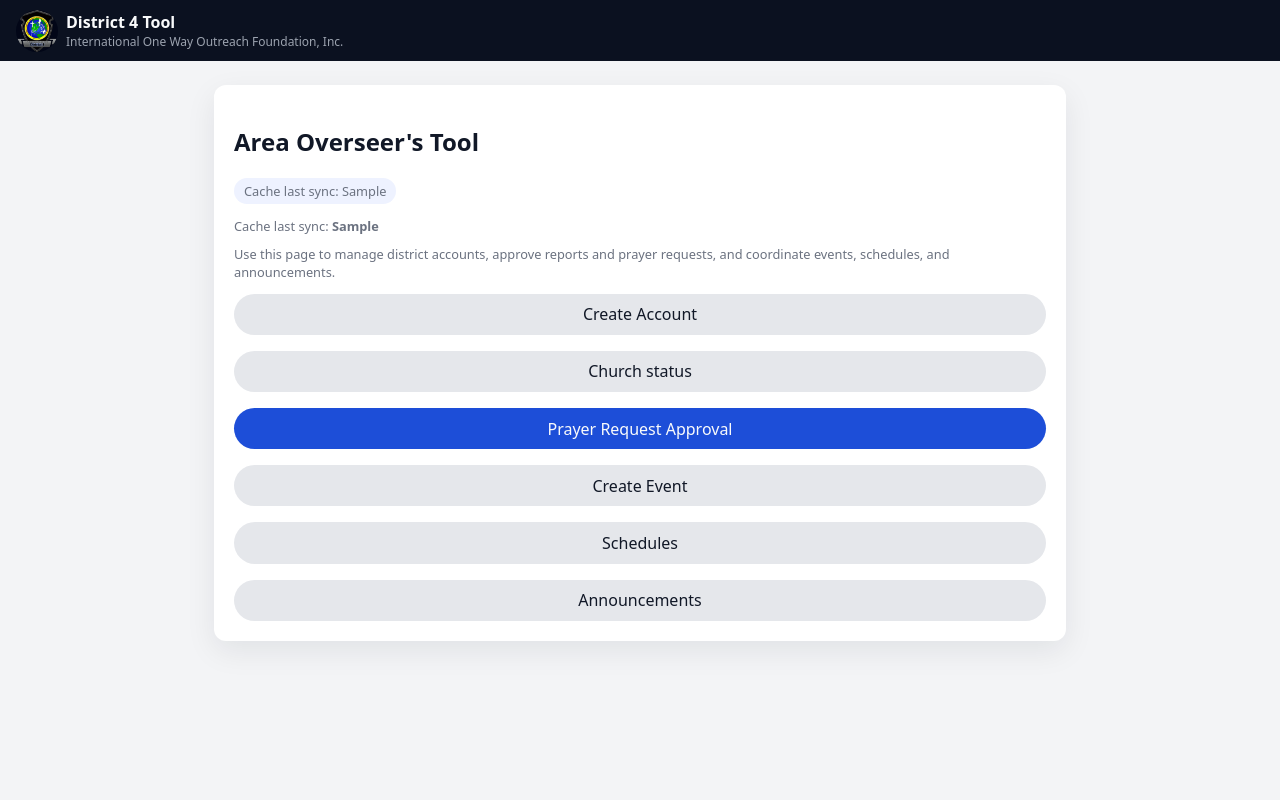
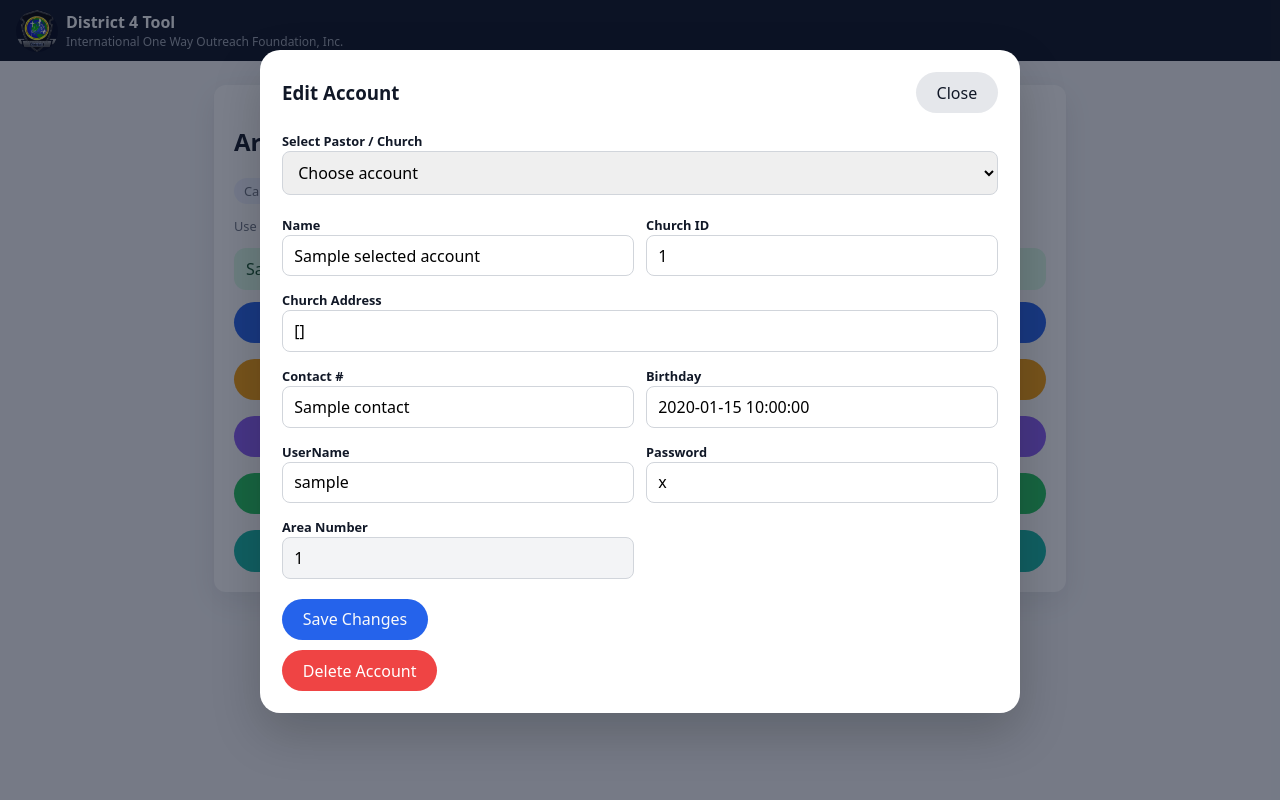
Before and after one commit to Pijeme/district4-tool, a Flask app: template templates/ao_tool.html in a window 1280 px wide. Run offline with Flask 3, Linux system fonts and the light colour scheme; data comes from the database, SQL or seed files in the repository; the template is opened without the code that fills it: most values are stand-ins (such as "Sample title", 1, 10 or a date in 2020); one stand-in notice (Sample message) is shown.

Commit message:
Update ao_tool.html

```diff
--- a/templates/ao_tool.html
+++ b/templates/ao_tool.html
@@ -4,45 +4,158 @@
 {% block content %}
 <section class="card">
   <h2>Area Overseer's Tool</h2>
-<p class="muted small" style="margin-top:6px;">
-  <span style="display:inline-block;padding:4px 10px;border-radius:999px;background:#eef2ff;">
-    Cache last sync: {{ last_sync_ph }}
-  </span>
-</p>
-  <p class="muted small" style="margin: 6px 0 0;">
-    Cache last sync: <b>{{ last_sync_display or "Never" }}</b>
+
+  <p class="muted small" style="margin-top:6px;">
+    <span style="display:inline-block;padding:4px 10px;border-radius:999px;background:#eef2ff;">
+      Cache last sync: {{ last_sync_ph }}
+    </span>
   </p>
 
   <p class="muted small" style="margin-top: 10px;">
-    Use this page to manage district accounts, approve reports and prayer requests,
-    and coordinate events, schedules, and announcements.
+    Use this page to manage area accounts, approve prayer requests, review church status,
+    and handle announcements for Area {{ ao_area_number }}.
   </p>
 
+  {% with messages = get_flashed_messages(with_categories=true) %}
+    {% if messages %}
+      <div style="margin: 12px 0;">
+        {% for category, message in messages %}
+          <div style="margin-bottom:8px; padding:10px 12px; border-radius:12px; {% if category == 'success' %}background:#dcfce7; color:#14532d;{% else %}background:#fee2e2; color:#991b1b;{% endif %}">
+            {{ message }}
+          </div>
+        {% endfor %}
+      </div>
+    {% endif %}
+  {% endwith %}
+
   <div class="form-vertical">
-    <a href="{{ url_for('ao_create_account') }}" class="btn-secondary">
+    <a href="{{ url_for('ao_create_account') }}" class="btn-primary" style="background:#2563eb; border-color:#2563eb; color:#fff;">
       Create Account
     </a>
 
-    <a href="{{ url_for('ao_church_status') }}" class="btn-secondary">
-      Church status
+    <button type="button" class="btn-secondary" style="background:#f59e0b; border-color:#f59e0b; color:#111827;" onclick="openEditModal()">
+      Edit Account
+    </button>
+
+    <a href="{{ url_for('ao_church_status') }}" class="btn-secondary" style="background:#8b5cf6; border-color:#8b5cf6; color:#fff;">
+      Church Status
     </a>
 
-  <a href="{{ url_for('ao_prayer_requests') }}" class="btn-primary">
-  Prayer Request Approval
-</a>
+    <a href="{{ url_for('ao_prayer_requests') }}" class="btn-secondary" style="background:#22c55e; border-color:#22c55e; color:#052e16;">
+      Prayer Request Approval
+    </a>
 
-
-    <button type="button" class="btn-secondary">
-      Create Event
-    </button>
-
-    <button type="button" class="btn-secondary">
-      Schedules
-    </button>
-
-    <button type="button" class="btn-secondary">
+    <button type="button" class="btn-secondary" style="background:#14b8a6; border-color:#14b8a6; color:#042f2e;">
       Announcements
     </button>
   </div>
 </section>
+
+<div id="editAccountModal" style="display:none; position:fixed; inset:0; background:rgba(15,23,42,0.55); z-index:999; padding:20px; overflow:auto;">
+  <div style="max-width:760px; margin:30px auto; background:#fff; border-radius:20px; padding:22px; box-shadow:0 20px 50px rgba(0,0,0,0.2);">
+    <div style="display:flex; justify-content:space-between; align-items:center; gap:12px; margin-bottom:16px;">
+      <h3 style="margin:0;">Edit Account</h3>
+      <button type="button" class="btn-secondary" onclick="closeEditModal()">Close</button>
+    </div>
+
+    <form id="editAccountSelectForm" method="GET" action="{{ url_for('ao_tool') }}" style="margin-bottom:18px;">
+      <div>
+        <label class="small"><b>Select Pastor / Church</b></label>
+        <select name="edit_username" id="edit_username" style="width:100%;" onchange="autoLoadAccount()">
+          <option value="">Choose account</option>
+          {% for row in area_accounts %}
+            <option value="{{ row.username }}" {% if selected_account and selected_account.username == row.username %}selected{% endif %}>
+              {{ row.church_id or row.church_address }} — {{ row.name }}
+            </option>
+          {% endfor %}
+        </select>
+      </div>
+    </form>
+
+    {% if selected_account %}
+      <form method="POST" action="{{ url_for('ao_edit_account_save') }}" style="display:grid; grid-template-columns:1fr 1fr; gap:12px;">
+        <input type="hidden" name="original_username" value="{{ selected_account.username }}">
+
+        <div>
+          <label class="small"><b>Name</b></label>
+          <input type="text" name="full_name" value="{{ selected_account.name }}" required style="width:100%;">
+        </div>
+
+        <div>
+          <label class="small"><b>Church ID</b></label>
+          <input type="text" name="sex" value="{{ selected_account.church_id }}" required style="width:100%;">
+        </div>
+
+        <div style="grid-column:1 / -1;">
+          <label class="small"><b>Church Address</b></label>
+          <input type="text" name="church_address" value="{{ selected_account.church_address }}" required style="width:100%;">
+        </div>
+
+        <div>
+          <label class="small"><b>Contact #</b></label>
+          <input type="text" name="contact_number" value="{{ selected_account.contact }}" required style="width:100%;">
+        </div>
+
+        <div>
+          <label class="small"><b>Birthday</b></label>
+          <input type="text" name="birthday" value="{{ selected_account.birthday }}" required style="width:100%;">
+        </div>
+
+        <div>
+          <label class="small"><b>UserName</b></label>
+          <input type="text" name="username" value="{{ selected_account.username }}" required style="width:100%;">
+        </div>
+
+        <div>
+          <label class="small"><b>Password</b></label>
+          <input type="text" name="password" value="{{ selected_account.password }}" required style="width:100%;">
+        </div>
+
+        <div>
+          <label class="small"><b>Area Number</b></label>
+          <input type="text" value="{{ ao_area_number }}" readonly style="width:100%; background:#f3f4f6;">
+        </div>
+
+        <div style="grid-column:1 / -1; display:flex; gap:10px; flex-wrap:wrap; margin-top:8px;">
+          <button type="submit" class="btn-primary" style="background:#2563eb; border-color:#2563eb;">Save Changes</button>
+        </div>
+      </form>
+
+      <form method="POST" action="{{ url_for('ao_edit_account_delete') }}" onsubmit="return confirm('Delete this account?');" style="margin-top:10px;">
+        <input type="hidden" name="original_username" value="{{ selected_account.username }}">
+        <button type="submit" class="btn-secondary" style="background:#ef4444; border-color:#ef4444; color:#fff;">
+          Delete Account
+        </button>
+      </form>
+    {% else %}
+      <div class="muted small" style="padding:12px 0;">
+        Choose a pastor account under your area to edit or delete it.
+      </div>
+    {% endif %}
+  </div>
+</div>
+
+<script>
+  function openEditModal() {
+    document.getElementById('editAccountModal').style.display = 'block';
+  }
+
+  function closeEditModal() {
+    document.getElementById('editAccountModal').style.display = 'none';
+    window.location.href = "{{ url_for('ao_tool') }}";
+  }
+
+  function autoLoadAccount() {
+    var select = document.getElementById('edit_username');
+    if (select && select.value) {
+      document.getElementById('editAccountSelectForm').submit();
+    }
+  }
+
+  {% if selected_account %}
+    document.addEventListener("DOMContentLoaded", function () {
+      openEditModal();
+    });
+  {% endif %}
+</script>
 {% endblock %}
```
